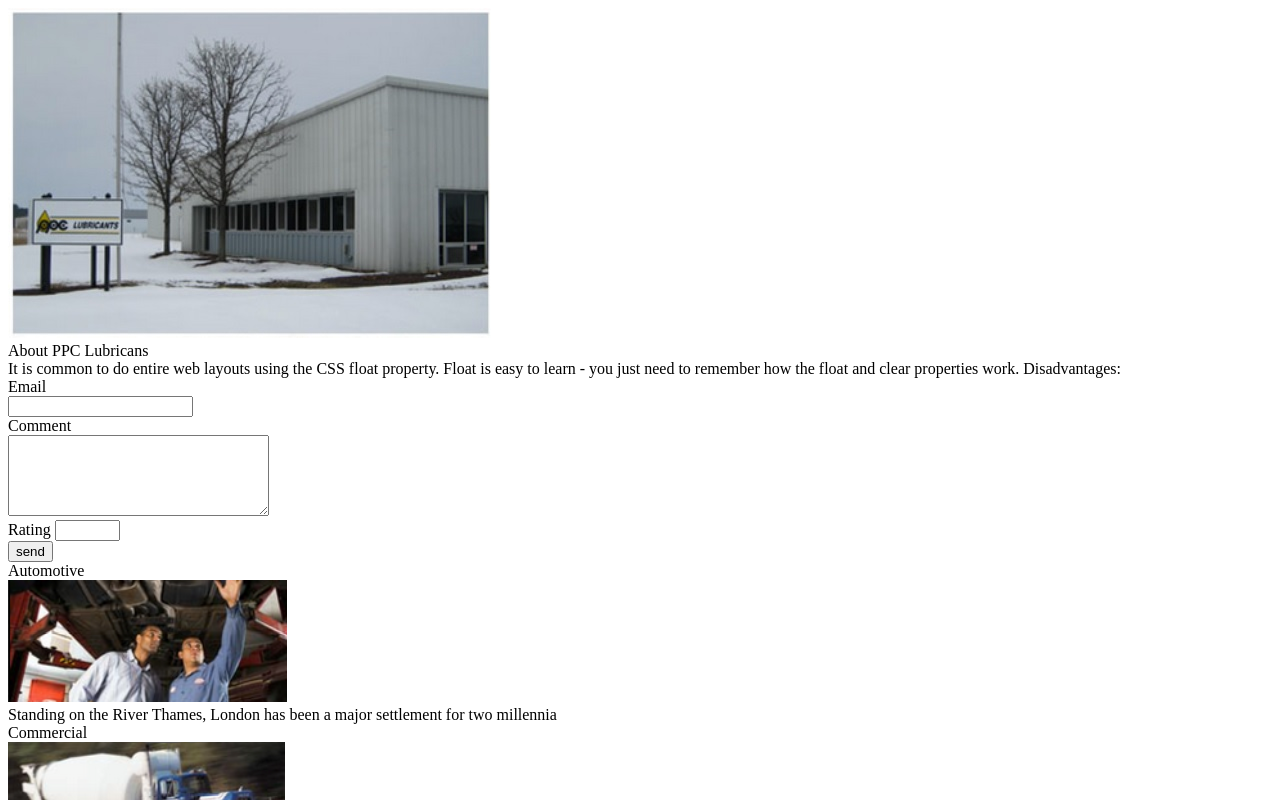
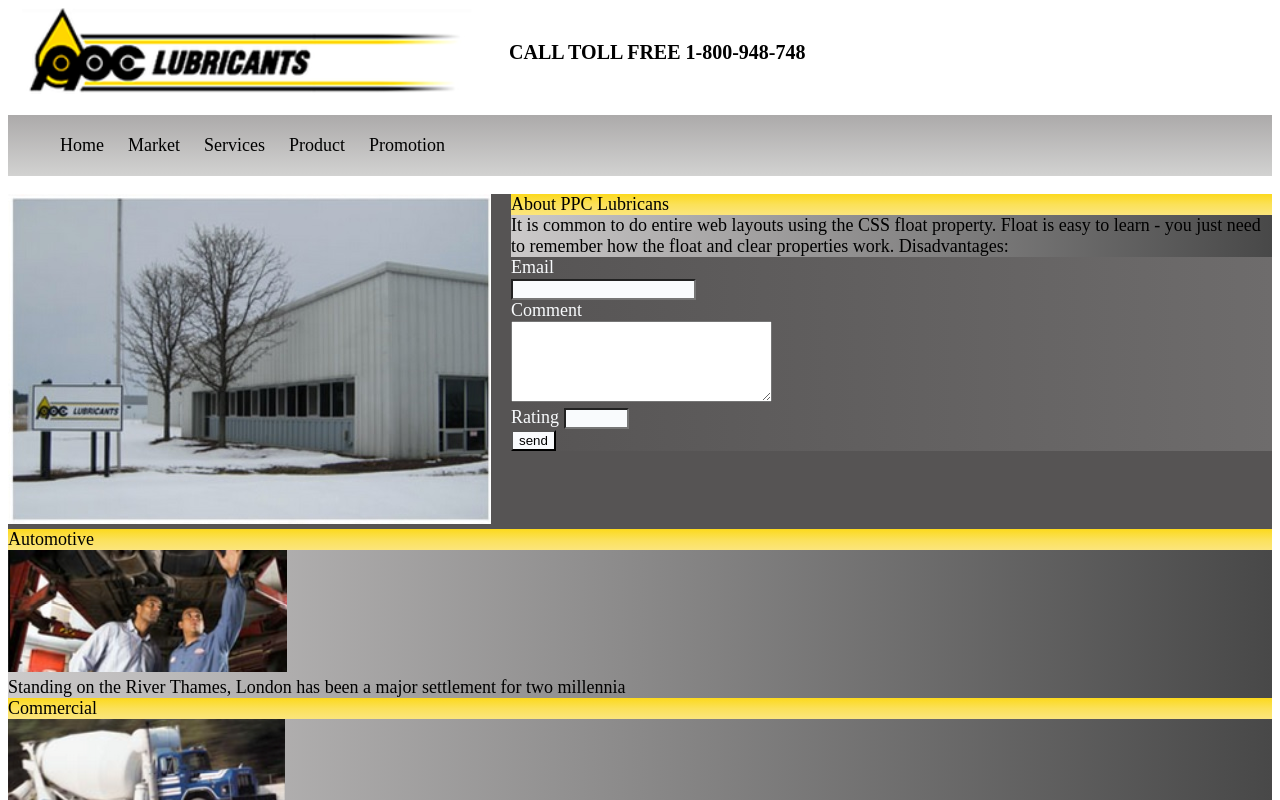
Before and after one commit to HuyenHuyencodoicocap/-e-thi-mau-l2, a plain HTML site: page DeThiMau/index.html in a window 1280 px wide. Shown: the top 800 px of the page. Drawn offline with Linux system fonts and the light colour scheme.

Commit message:
de-thi-mau

```diff
--- a/DeThiMau/css/style.css
+++ b/DeThiMau/css/style.css
@@ -0,0 +1,59 @@
+body{
+    font-family: 'Times New Roman', Times, serif;
+    font-size: 18px;
+}
+header #logo{
+    display: flex;
+    align-items: center;
+}
+#logo span{
+    text-transform: uppercase;
+    font-size: 20px;
+    font-weight: 700;
+
+}
+#menu nav{
+    background: linear-gradient(#ACAAAA,#D2D2D1);
+}
+#menu nav ul{
+    display: flex;
+}
+#menu nav ul li{
+    display: flex;
+    list-style: none;
+    align-items: center;}
+
+#menu ul li a{
+    padding: 20px 12px;
+    text-transform:capitalize;
+    text-decoration: none;
+    color: #000;
+}
+.hotnews{
+    display: flex;
+    background-color: #565454;
+}
+.imgnews{
+    margin-right: 10px;
+}
+.textnews{
+    margin-left: 10px;
+}
+.title{
+    background: linear-gradient(#FCD91D,#FBE159,#fbe57d);
+}
+.content{
+    background: linear-gradient(to right,#cccaca,#484848);
+}
+.frmcomment{
+    background: linear-gradient(to right,#565454,#6e6c6c);
+    color: #F9FBFD;
+}
+.frmcomment input{
+    background-color: #F9FBFD;
+
+}
+.news{
+    display: flexs;
+
+}
--- a/DeThiMau/index.html
+++ b/DeThiMau/index.html
@@ -1,12 +1,51 @@
 <!DOCTYPE HTML>
 <html>
+
 <head>
 	<title>Mobilestore</title>
 	<link rel="stylesheet" type="text/css" href="css/style.css">
 </head>
+
 <body>
 	<div class="wrapper">
 		<!-- begin header -->
+		<header>
+			<div >
+				<div id="logo">
+					<img src="./images/logo.jpg" alt="logo">
+					<span>call toll free 1-800-948-748</span>
+				</div>
+				<div id="menu">
+					<nav>
+						<ul>
+							<li>
+								<a href="#">home</a>
+
+							</li>
+							<li>
+								<a href=""> market</a>
+							</li>
+							<li>
+								<a href="">
+									services
+								</a>
+							</li>
+							<li>
+								<a href="">
+									product
+								</a>
+							</li>
+							<li>
+								<a href="">promotion</a>
+							</li>
+						</ul>
+					</nav>
+				</div>
+			</div>
+
+		</header>
+
+
 
 		<!-- end header -->
 		<section class="main">
@@ -19,7 +58,8 @@
 						About PPC Lubricans
 					</div>
 					<div class="content">
-						It is common to do entire web layouts using the CSS float property. Float is easy to learn - you just need to remember how the float and clear properties work. Disadvantages:
+						It is common to do entire web layouts using the CSS float property. Float is easy to learn - you
+						just need to remember how the float and clear properties work. Disadvantages:
 					</div>
 					<div class="frmcomment">
 						<form action="">
@@ -85,4 +125,5 @@
 	</div>
 
 </body>
+
 </html>
```
Lines whose indentation alone changed are shown as unchanged.
